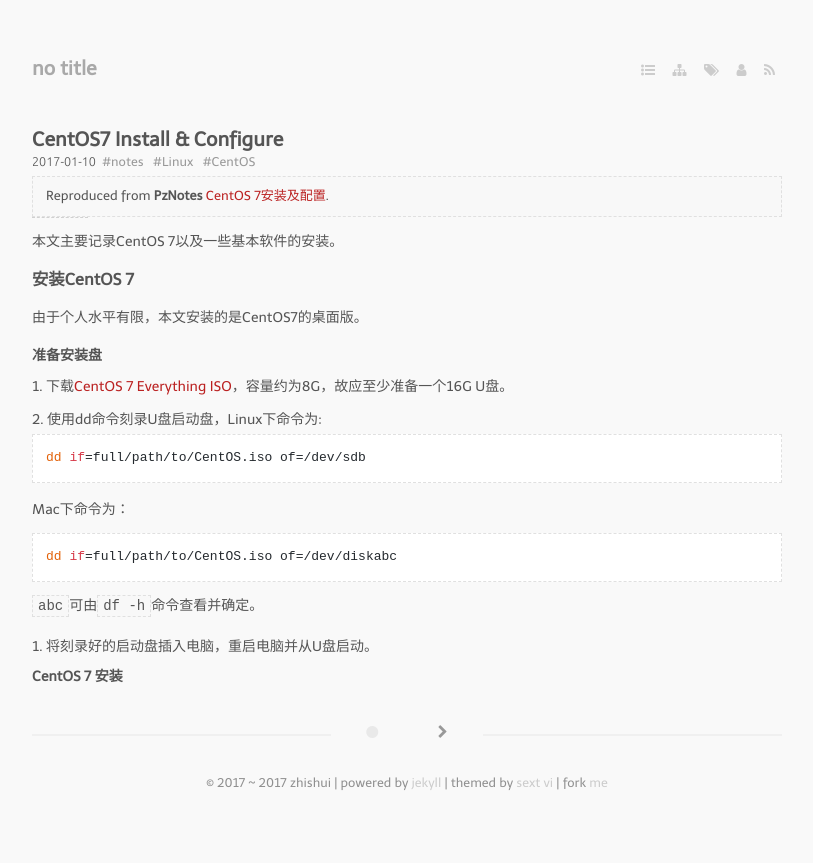
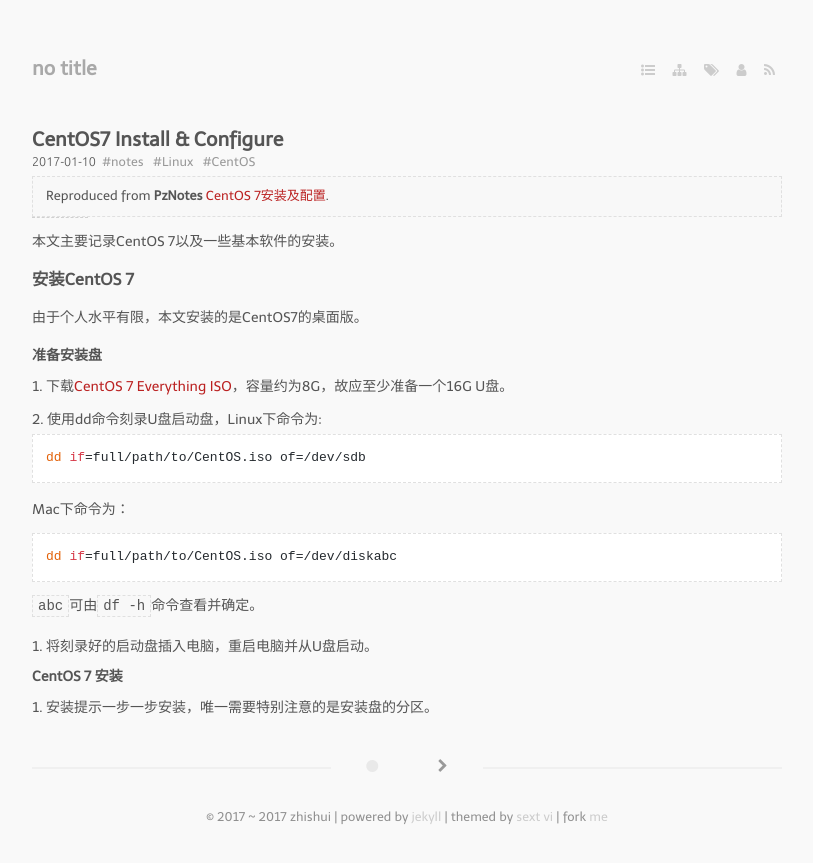
Before and after one commit to bizhishui/bizhishui.github.io, a Jekyll site: the page built from _posts/2017-01-10-CentOS7-Install-Configure.md, in a window 1280 px wide. Shown: the top 863 px of the page, without its empty margins (233-1046 px from the left). Built offline with Jekyll 4.4.1, drawn with Linux system fonts in a browser that asks for light colours; nearby versions of some CDN libraries; some web fonts are replaced; a script that is not in the unit is left out.

Commit message:
markdown correct

```diff
--- a/_posts/2017-01-10-CentOS7-Install-Configure.md
+++ b/_posts/2017-01-10-CentOS7-Install-Configure.md
@@ -35,3 +35,4 @@ dd if=full/path/to/CentOS.iso of=/dev/diskabc
 3. 将刻录好的启动盘插入电脑，重启电脑并从U盘启动。
 
 #### CentOS 7 安装
+1. 安装提示一步一步安装，唯一需要特别注意的是安装盘的分区。
```
